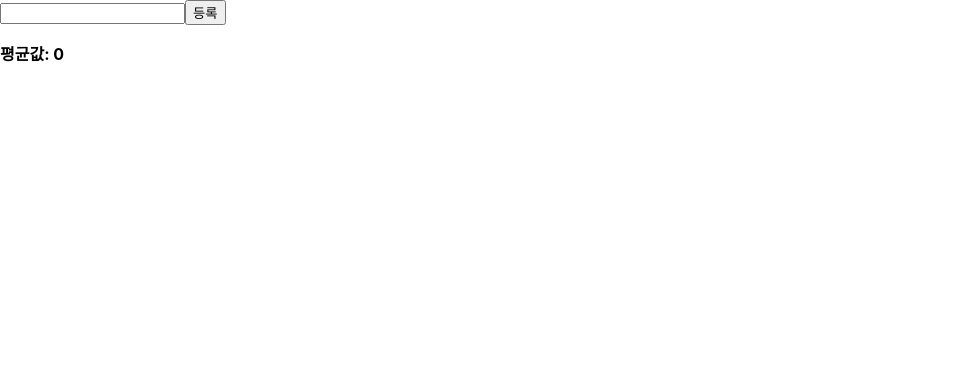
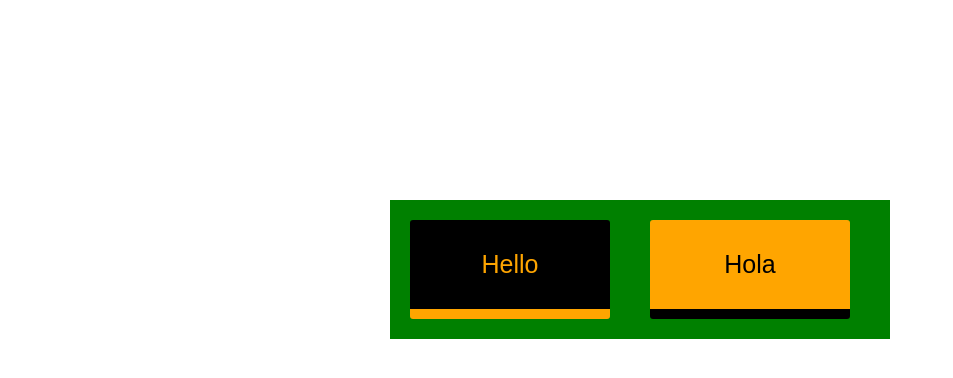
Before and after one commit to Jerryjerry0102/react-app, a React (Create React App) app in the folder first-app/: page / in a window 1280 px wide. Shown: the top 378 px of the page, without its empty margins (0-953 px from the left). Built offline with nearby package versions, Linux system fonts and the light colour scheme.

Commit message:
codingon review content CSS와Sass complete

```diff
--- a/first-app/package.json
+++ b/first-app/package.json
@@ -6,11 +6,15 @@
     "@testing-library/jest-dom": "^5.16.5",
     "@testing-library/react": "^13.4.0",
     "@testing-library/user-event": "^13.5.0",
+    "classnames": "^2.3.2",
+    "include-media": "^1.4.10",
     "node-sass": "^7.0.3",
+    "open-color": "^1.9.1",
     "react": "^18.2.0",
     "react-dom": "^18.2.0",
     "react-router-dom": "^6.4.2",
     "react-scripts": "5.0.1",
+    "styled-components": "^5.3.6",
     "web-vitals": "^2.1.4"
   },
   "scripts": {
--- a/first-app/src/App.js
+++ b/first-app/src/App.js
@@ -11,12 +11,12 @@
 // import RouterTest from "./router/RouterTest";
 // // .js 생략가능
 
-import Average from "./hook/Average";
+import Mystyled from "./css&sass/Mystyled";
 
 const App = () => {
   return (
     <>
-      <Average />
+      <Mystyled />
     </>
   );
 };
@@ -209,3 +209,17 @@ export default App;
 // // 이 코드는 다른 파일에서 이 파일을 import할 때,
 // // 위에서 선언한 App 함수를 불러오도록 설정하는 코드
 // export default App;
+
+// classnames
+// import Mycss from "./css&sass/Mycss";
+// import Sass_ex from "./css&sass/Sass_ex";
+
+// const App = () => {
+//   return (
+//     <>
+//       <Mycss yellow={true} green={"green"} />
+//     </>
+//   );
+// };
+
+// export default App;
--- /dev/null
+++ b/first-app/src/css&sass/Mycss.js
@@ -0,0 +1,20 @@
+import React from "react";
+import Names from "classnames/bind";
+import style from "./Mycss.module.css";
+
+const setting = Names.bind(style);
+const isYellow = true;
+
+const Mycss = ({ yellow, green }) => {
+  return (
+    <>
+      <div className={setting("box", "second")}>
+        <h2>CSS를 적용합니다.</h2>
+      </div>
+
+      <div className={setting({ yellow }, green)}>조건부적용</div>
+    </>
+  );
+};
+
+export default Mycss;
--- /dev/null
+++ b/first-app/src/css&sass/Mystyled.js
@@ -0,0 +1,45 @@
+import React from "react";
+import styled from "styled-components";
+
+const Mybox = styled.div`
+  background: ${(props) => props.color || "gray"};
+  width: 500px;
+  display: flex;
+  align-itmes: center;
+  margin: 200px auto;
+`;
+
+const Button = styled.button`
+  width: 200px;
+  outline: none;
+  padding: 30px;
+  font-size: 25px;
+  font-weight: 500;
+  margin: 20px;
+  border: none;
+  border-radius: 3px;
+  cursor: pointer;
+
+  &:first-child {
+    color: orange;
+    background-color: black;
+    border-bottom: orange 10px solid;
+  }
+
+  &:last-child {
+    color: black;
+    background-color: orange;
+    border-bottom: black 10px solid;
+  }
+`;
+
+const Mystyled = () => {
+  return (
+    <Mybox color="green">
+      <Button>Hello</Button>
+      <Button>Hola</Button>
+    </Mybox>
+  );
+};
+
+export default Mystyled;
--- /dev/null
+++ b/first-app/src/css&sass/Sass_ex.js
@@ -0,0 +1,19 @@
+import "./Sass_ex.scss";
+
+const Sass_ex = () => {
+  return (
+    <>
+      <div className="Sass_ex">
+        <div className="box red"></div>
+        <div className="box orange"></div>
+        <div className="box yellow"></div>
+        <div className="box peach"></div>
+        <div className="box skyblue"></div>
+        <div className="box green"></div>
+        <div className="box blue"></div>
+      </div>
+    </>
+  );
+};
+
+export default Sass_ex;
--- /dev/null
+++ b/first-app/src/css&sass/Sass_ex.scss
@@ -0,0 +1,54 @@
+@import "./styles/utils.scss";
+
+.Sass_ex {
+  display: flex;
+  background: $oc-red-2;
+  @include media("<768px") {
+    background: $oc-red-9;
+  }
+  .box {
+    cursor: pointer;
+    transition: all 0.3s ease-in;
+
+    &.red {
+      // .red 클래스가 .box와 함께 사용되었을 때
+      background: $red;
+      @include square(1);
+    }
+
+    &.orange {
+      background: $orange;
+      @include square(2);
+    }
+
+    &.yellow {
+      background: $yellow;
+      @include square(3);
+    }
+
+    &.peach {
+      background: $peach;
+      @include square(4);
+    }
+
+    &.skyblue {
+      background: $skyblue;
+      @include square(5);
+    }
+
+    &.green {
+      background: $green;
+      @include square(6);
+    }
+
+    &.blue {
+      background: $blue;
+      @include square(7);
+    }
+
+    &:hover {
+      // .box에 마우스를 올렸을 때
+      background: black;
+    }
+  }
+}
```
Also changed, not shown: first-app/src/css&sass/Mycss.module.css (added, +24 -0 lines), first-app/src/css&sass/styles/utils.scss (added, +17 -0 lines), 1 other file (tests, documents, lock files or other folders).
